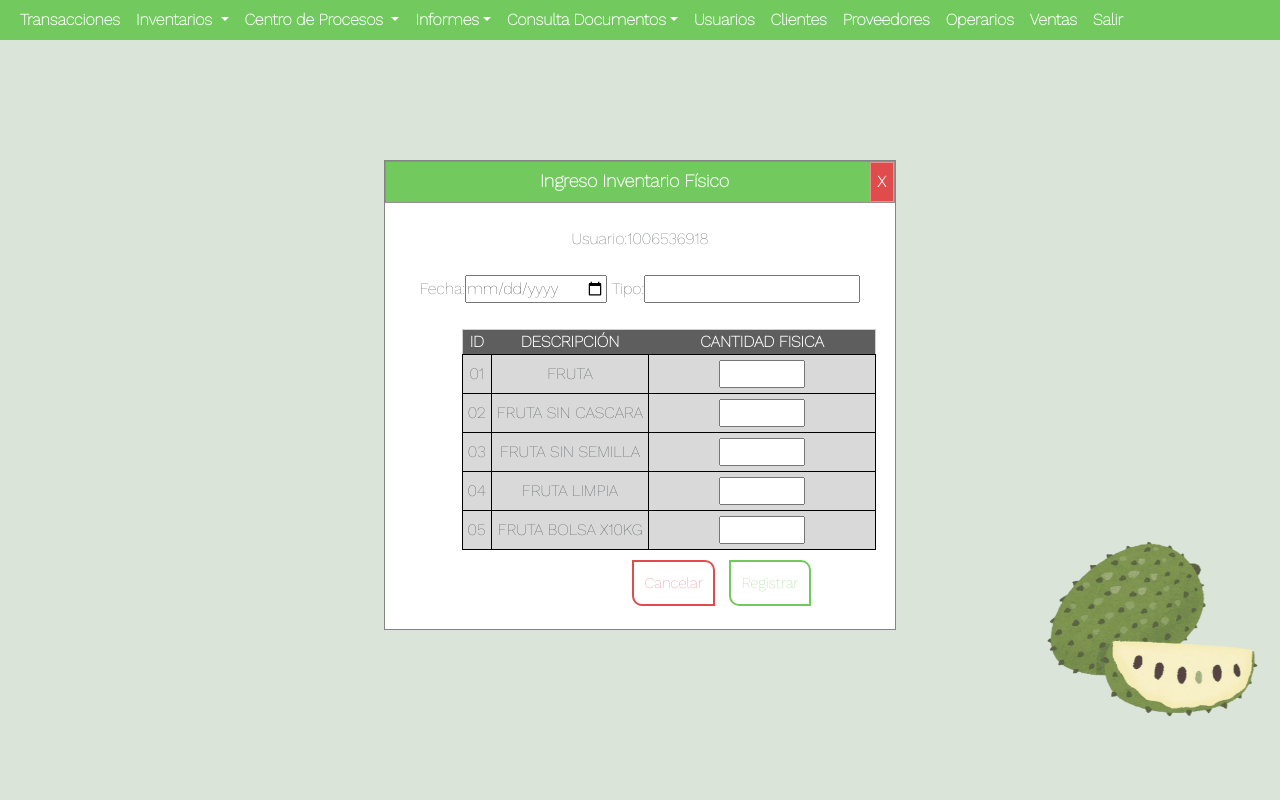
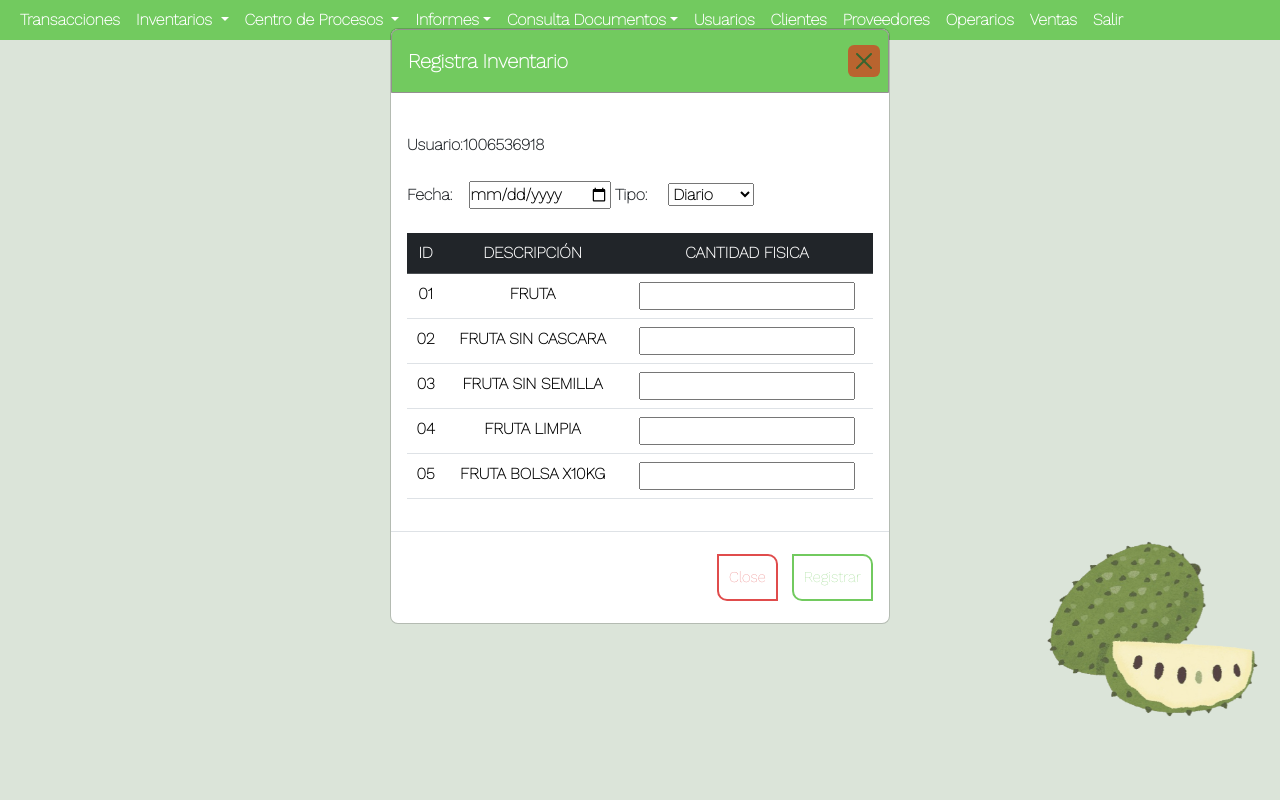
Before and after one commit to JhonZC11/ADSO, a PHP site: page /pages/inventarios/ingresos-fisicos.php in a window 1280 px wide. Run offline with PHP 8.4, Linux system fonts and the light colour scheme; some libraries are stand-ins or nearby versions.

Commit message:
Inventarios avanzando

```diff
--- a/css/inv.css
+++ b/css/inv.css
@@ -1,32 +1,6 @@
-.inv{background-color: white;
-    width: 40%;
-    text-align: center;
-    border: 1px solid #858383;
-    position: fixed;
-    left: 30%;
-    top: 20%;
-    padding-bottom: 1%;
+.btn-close{
+    background-color: red;
 }
-table{
-    margin-top: 5%;
-    border: 1px solid #cfcfcf;
-    padding: 10px;
-    position: relative;
-    left: 15%;
-}
-td{padding: 5px; border: 1px solid black;}
-
-
-
-
-
-
-
-
-
-
-
-
 
 
 
--- a/pages/inventarios/ingresos-fisicos.php
+++ b/pages/inventarios/ingresos-fisicos.php
@@ -29,12 +29,6 @@
     <link rel="stylesheet" href="../../css/barra.css">
     <link rel="stylesheet" href="../../css/general.css">
     <link rel="stylesheet" href="../../css/inv.css">
-    <style>
-        .txt-m{position: relative;left:51%;}
-        th {color:white;background-color: #5E5E5E;}
-        td{background-color: #D9D9D9;margin: 10px;}
-        .inp{width: 40%;}
-    </style>
 </head>
 <body>
 <?php
@@ -48,7 +42,7 @@
                 <a class="nav-link" aria-current="page" href="../transacciones/movimientos.php">Transacciones</a>
             </li>
             <li class="nav-item dropdown">
-                <a class="nav-link dropdown-toggle" href="../inventarios/ingresos-fisicos.php" role="button" data-bs-toggle="dropdown" aria-expanded="false">
+                <a class="nav-link dropdown-toggle" href="" role="button" data-bs-toggle="dropdown" aria-expanded="false">
                     Inventarios
                 </a>
                 <ul class="dropdown-menu">
@@ -108,21 +102,31 @@
 </nav>
 
 
-<div id="form" class="inv">
-    <div class="bar" id="">
-        <div class="txt-m">Ingreso Inventario Físico</div><div class="close"><button id="closeUsuarios" onclick="cierraForm();" >X</button></div>
+<div class="modal" tabindex="-1" id="modal">
+  <div class="modal-dialog">
+    <div class="modal-content">
+      <div class="modal-header bar">
+        <h5 class="modal-title fw-bold">Registra Inventario</h5>
+        <button type="button" class="btn-close" data-bs-dismiss="modal" id="closeModal" aria-label="Close"></button>
       </div>
+      <div class="modal-body">
       <form action="inventarios/inserta_inventario.php" method="post"><br>
-    <label for="">Usuario: </label><span name="usuario"><?php echo $file; ?></span><br><br>
-    <label for="">Fecha: </label><input type="date" name="d" id="">
-    <label for="">Tipo: </label><input type="text" name="t">
-    <table>
-        <thead>
+        <label for="" class="fw-bold " >Usuario:  </label><span name="usuario" class="text-center fw-bold" ><?php echo $file; ?></span><br><br>
+        <label for="" class="fw-bold">Fecha: </label><input type="date" class="ms-3 fw-bold" name="d" id="">
+        <label for="" class="fw-bold">Tipo: </label>
+        <select name="t" id="" class="ms-3 fw-bold">
+            <option value="Diario">Diario</option>
+            <option value="Mensual">Semanal</option>
+        </select>
+
+        <br><br>
+        <table class="table">
+            <thead class="table-dark text-center">
                 <tr>
                     <th>ID</th><th>DESCRIPCIÓN</th><th>CANTIDAD FISICA</th>
                 </tr>
             </thead>
-        <tbody>
+            <tbody class="fw-bold text-center">
                 <tr>
                     <td>01</td><td>FRUTA</td><td><input type="text" name="1" class="inp"></td>
                 </tr>
@@ -144,15 +148,18 @@
                 </tr>
             </tbody>
         </table>
-    <div class="buttons">
-        <button class="cancel" id="close">Cancelar</button>
+      </div>
+      <div class="modal-footer">
+          <button type="button" id="closeModal2" class="cancel" data-bs-dismiss="modal">Close</button>
           <input type="submit" class="registrar" value="Registrar">
       </div>
-    </form>
+    </div>
+  </div>
 </div>
 
 
 
+<script src="https://cdn.jsdelivr.net/npm/bootstrap@5.3.3/dist/js/bootstrap.bundle.min.js" integrity="sha384-YvpcrYf0tY3lHB60NNkmXc5s9fDVZLESaAA55NDzOxhy9GkcIdslK1eN7N6jIeHz" crossorigin="anonymous"></script>
 
 <footer>
 <img src="../../img/bg.png" alt="" width="20%">
@@ -163,8 +170,15 @@
 <script>
 $(document).ready(function() {
     $("#usuarios").draggable();
-    $("#form").draggable();
+    $("#modal").draggable();
+    $("#modal").show();
 });
+$("#closeModal").click(function(){
+    $("#modal").hide();
+})
+$("#closeModal2").click(function(){
+    $("#modal").hide();
+})
 </script>
 </body>
 </html>
--- /dev/null
+++ b/pages/inventarios/inventarios/elimina.php
@@ -0,0 +1,6 @@
+<?php
+require("../../php/db.php");
+require("o_inventarios.php");
+$idBorrar = $_GET['id'];
+$inv = new inventario();
+$inv->borrarInventario($conn,$idBorrar);
```
Also changed, not shown: pages/inventarios/analisis-diferencias.php (+33 -33 lines), pages/inventarios/inventarios/inserta_inventario.php (+10 -9 lines), pages/inventarios/inventarios/o_inventarios.php (+91 -39 lines). Lines whose indentation alone changed are shown as unchanged.
